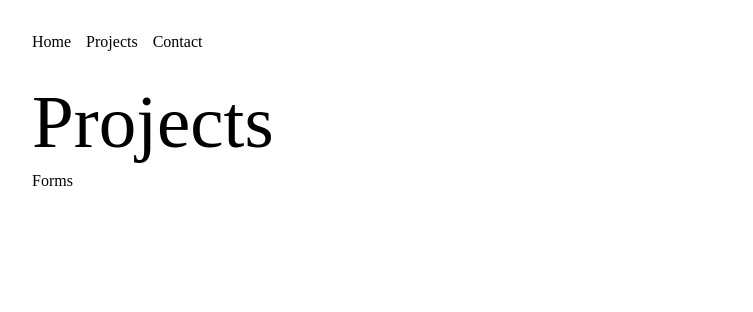
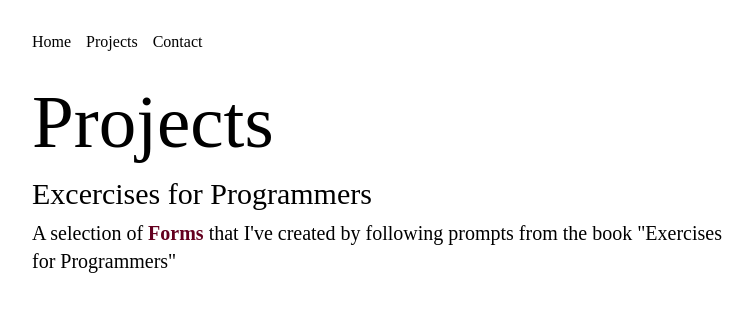
Before and after one commit to m-steinm/pe-project, a PHP site: page /projects.php in a window 1280 px wide. Shown: the top 312 px of the page, without its empty margins (158-911 px from the left). Run offline with PHP 8.4, Linux system fonts and the light colour scheme; some web fonts are replaced.

Commit message:
updates to the forms page

```diff
--- a/config.php
+++ b/config.php
@@ -1,3 +1,5 @@
 <?php
 
 define('BASE_URL', 'http://localhost:8888/');
+
+?>
--- /dev/null
+++ b/css/form.css
@@ -0,0 +1,23 @@
+@import "meyer-reset.css";
+@import "typography.css";
+
+	.field {
+		display: flex;
+		flex-direction: column;
+		margin-top: 20px;
+	}
+
+	input {
+		margin-top: 4px;
+	}
+
+	form {
+		max-width: 400px;
+		padding: 20px;
+	}
+
+	button {
+		margin-top: 20px;
+	}
+
+	}
--- a/css/style.css
+++ b/css/style.css
@@ -1,5 +1,6 @@
 @import "meyer-reset.css";
 @import "typography.css";
+@import "form.css";
 
 *{
 	box-sizing: border-box;
@@ -79,13 +80,15 @@ intro-cards li h2 + p{
 
 .projects-card {
 	display: flex;
+	flex-direction: column;
 /*	border: 2px solid red;*/
 }
 
-.projects {
-	display: flex;
-	flex-direction: column;
-/*	border: 2px solid red;*/
+div h2{
+	margin-top: 20px;
+/*	border: 2px solid green;*/
+
+
 
 
 }
--- a/css/typography.css
+++ b/css/typography.css
@@ -54,10 +54,10 @@ p a {
 	transition: color .2s;
 }
 
-li a { /* "all links in paragraphs..." */
+li a {
 	display: inline-block;
 	text-decoration: underline var(--highlight);
-	color: inherit; /* put back styles for normal links */
+	color: inherit;
 	transition: color .2s;
 }
 
--- a/forms/index.php
+++ b/forms/index.php
@@ -1,5 +1,5 @@
-<?php include("http://localhost:8888/head.php");?>
-<?php include("/site-header.php");?>
+<?php include("head.php");?>
+<?php include("site-header.php");?>
 
   <inner-column>
   		<h1 class="loud-voice">Forms</h1>
--- a/projects.php
+++ b/projects.php
@@ -7,8 +7,7 @@
 
 	<inner-column>
 		  <div class="projects-card">
-  		<ul class="projects">
-  			<li><a href="forms/index.php">Forms</a></li>
-  		</ul>
+	  		<h2 class="attention-voice">Excercises for Programmers</h2>
+	  		<p class="calm-voice">A selection of <a href="forms/index.php">Forms</a> that I've created by following prompts from the book "Exercises for Programmers"</p>
   		</div>
 	</inner-column>
--- a/site-header.php
+++ b/site-header.php
@@ -2,7 +2,7 @@
 
 <inner-column>
 	<header>
-	<nav>
+	<nav class="calm-voice">
 		<ul>
 			<li> <a href="index.php">Home</a></li>
 			<li> <a href="projects.php">Projects</a></li>
```
Also changed, not shown: forms/retirement-calculator.php (+6 -28 lines).
